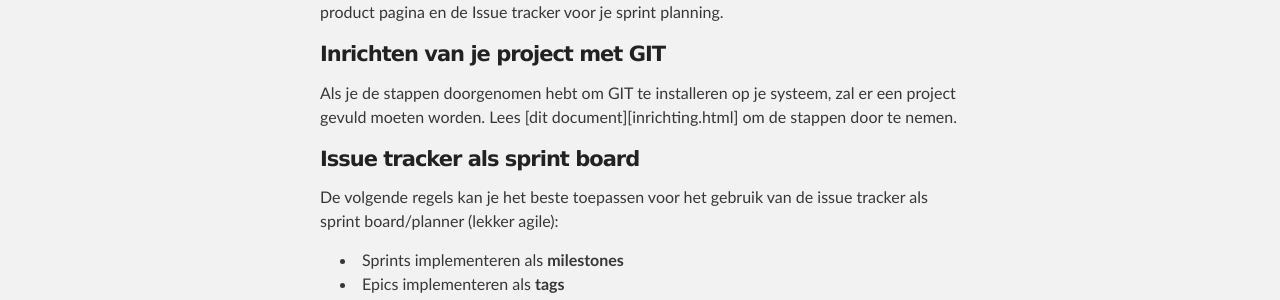
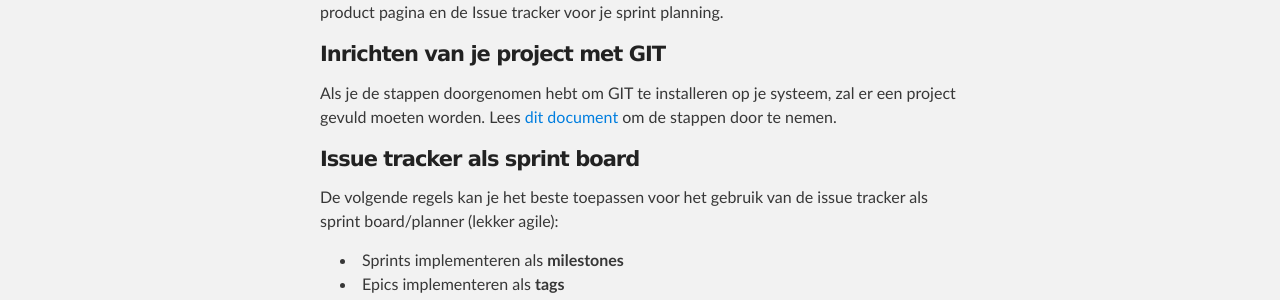
Before and after one commit to topicusbv/persistent-docs, a Jekyll site: the page built from index.md, in a window 1280 px wide. Shown: the part 1242-1542 px from the top of the page. Built offline with Jekyll 4.4.1, drawn with Linux system fonts in a browser that asks for light colours.

Commit message:
Link naar inrichting.html gefixt

```diff
--- a/index.md
+++ b/index.md
@@ -51,7 +51,7 @@ eventuele product pagina en de Issue tracker voor je sprint planning.
 #### Inrichten van je project met GIT ####
 
 Als je de stappen doorgenomen hebt om GIT te installeren op je systeem, zal
-er een project gevuld moeten worden. Lees [dit document][inrichting.html] om
+er een project gevuld moeten worden. Lees [dit document](inrichting.html) om
 de stappen door te nemen.
 
 #### Issue tracker als sprint board ####
```
Also changed, not shown: inrichting.md (+1 -1 lines).
